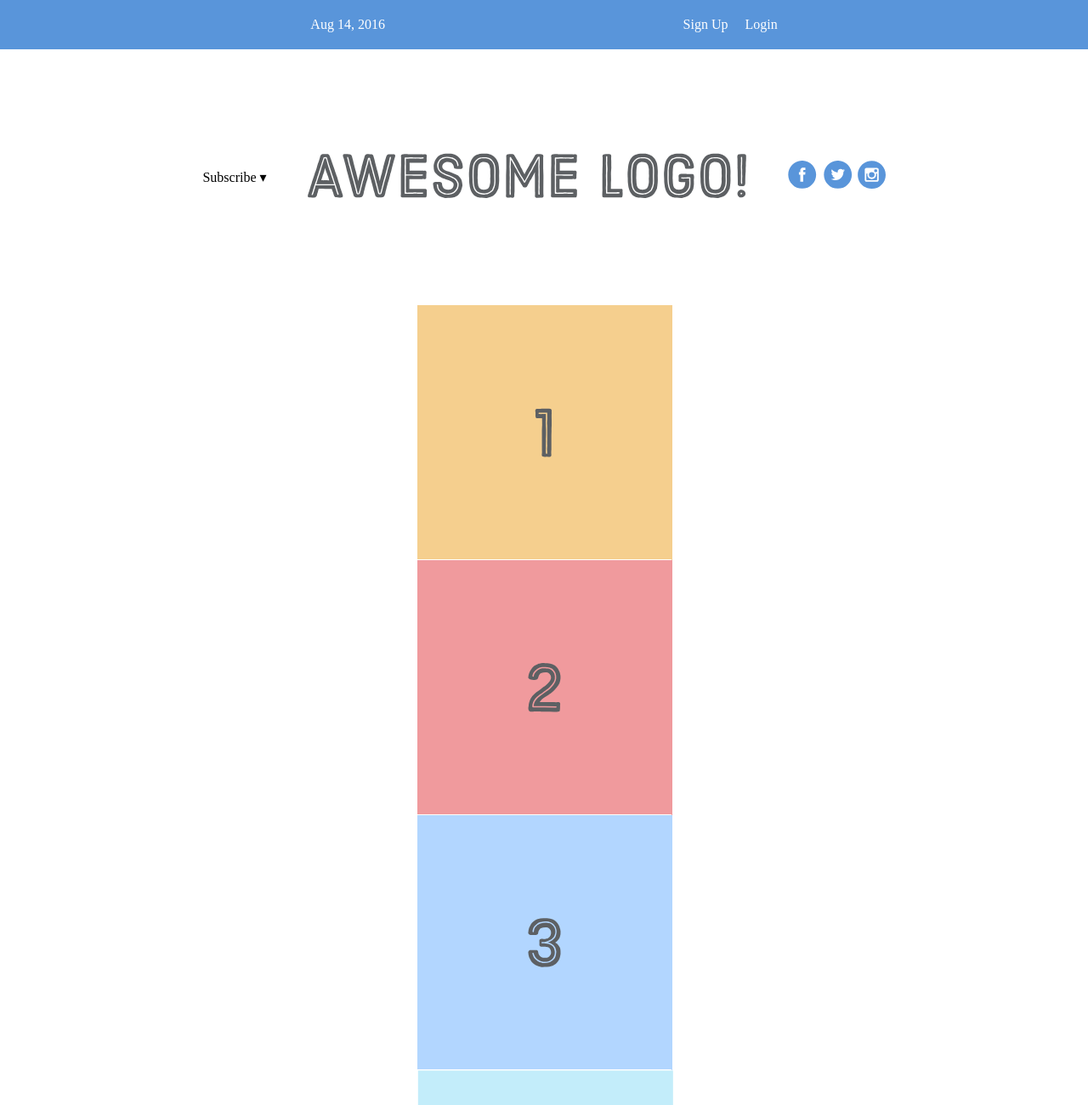
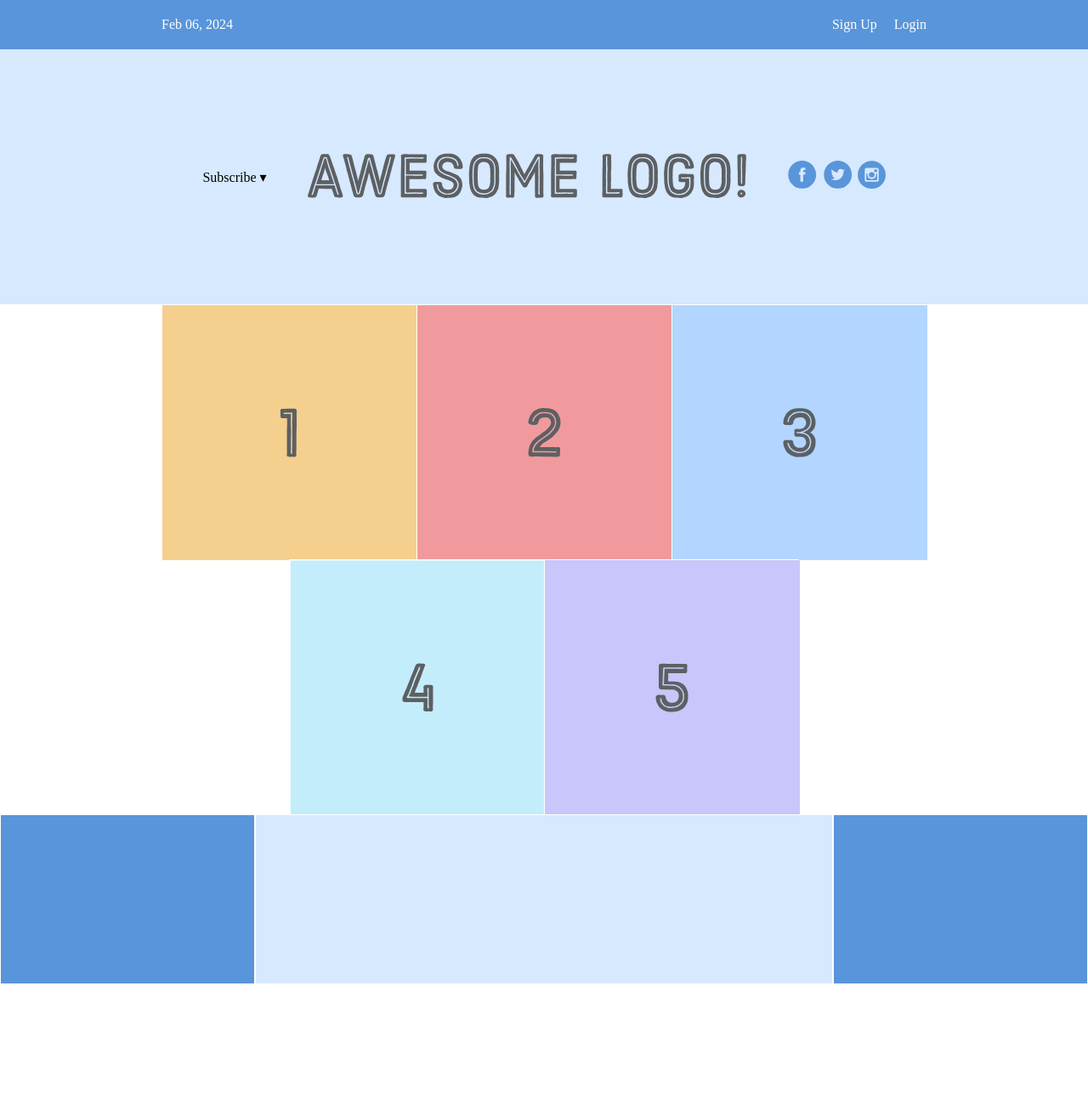
Before and after one commit to AmalKrishnaS/flexbox, a plain HTML site: page index.html in a window 1280 px wide. Shown: the top 1300 px of the page at 85% size. After the commit the page ends 1158 px from the top, so only its background shows below. Drawn offline with Linux system fonts and the light colour scheme.

Commit message:
Add footer, Change body

```diff
--- a/index.html
+++ b/index.html
@@ -8,11 +8,9 @@
   <body>
     <div class="menu-container">
         <div class='menu'>
-            <div class='date'>Aug 14, 2016</div>
-            <div class='links'>
+            <div class='date'>Feb 06, 2024</div>
               <div class='signup'>Sign Up</div>
               <div class='login'>Login</div>
-            </div>
           </div>
     </div>
     <div class='header-container'>
@@ -21,8 +19,8 @@
           <div class='logo'><img src='images/awesome-logo.svg'/></div>
           <div class='social'><img src='images/social-icons.svg'/></div>
         </div>
-      </div>
-      <div class='photo-grid-container'>
+    </div>
+    <div class='photo-grid-container'>
         <div class='photo-grid'>
           <div class='photo-grid-item first-item'>
             <img src='images/one.svg'/>
@@ -40,6 +38,11 @@
             <img src='images/five.svg'/>
           </div>
         </div>
-      </div>
+    </div>
+    <div class='footer'>
+      <div class='footer-item footer-one'></div>
+      <div class='footer-item footer-two'></div>
+      <div class='footer-item footer-three'></div>
+    </div>
   </body>
 </html>
--- a/style.css
+++ b/style.css
@@ -23,11 +23,16 @@
     justify-content: flex-end;
   }
 
+  .signup {
+    margin-left: auto;
+  }
+
   .login {
     margin-left: 20px;
   }
 
   .header-container {
+    background-color: #D6E9FE;
     display: flex;
     justify-content: center;
   }
@@ -50,8 +55,6 @@
     display: flex;
     justify-content: center;
     flex-wrap: wrap;
-    flex-direction: column;
-    align-items: center;
   }
 
   .photo-grid-item {
@@ -59,3 +62,22 @@
     width: 300px;
     height: 300px;
   }
+
+  .footer {
+    display: flex;
+    justify-content: space-between;
+  }
+
+  .footer-item {
+    border: 1px solid #fff;
+    background-color: #D6E9FE;
+    height: 200px;
+    flex: 1;
+  }
+
+  .footer-one,
+  .footer-three {
+    background-color: #5995DA;
+    flex: initial;
+    width: 300px;
+  }
```
